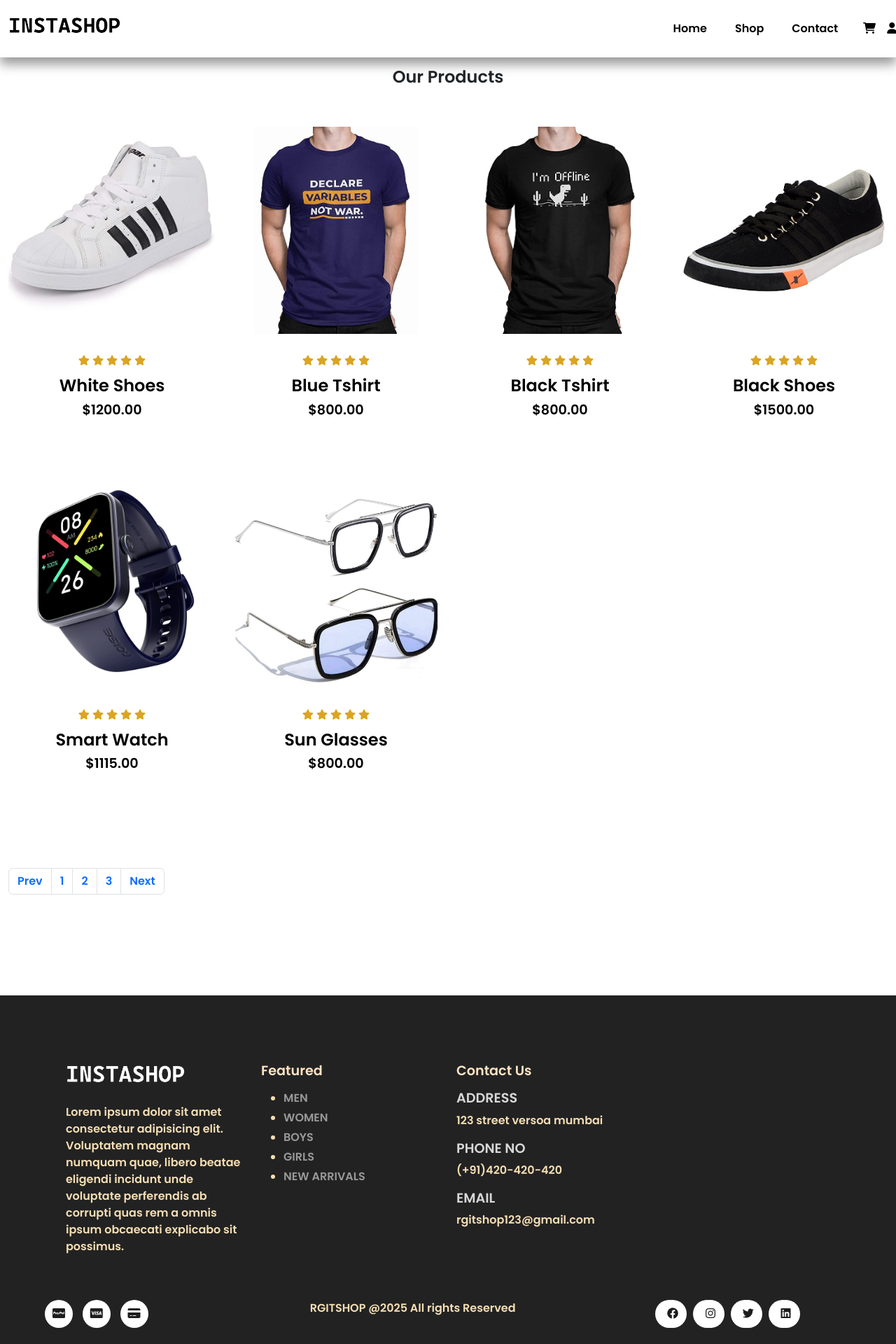
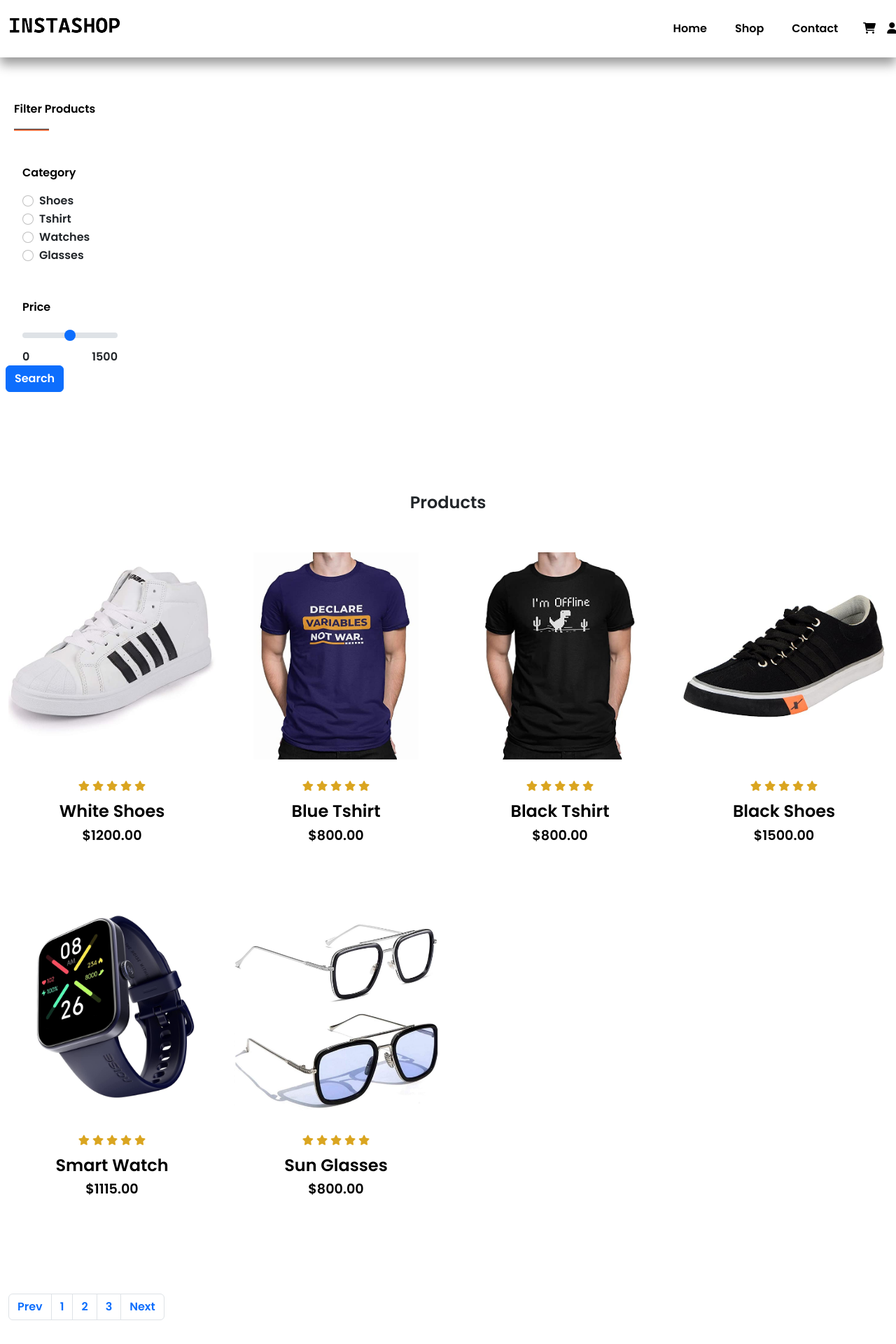
Before and after one commit to onlyysaurabh/ecommerce-webstie, a PHP site: page /shop.php in a window 1280 px wide. Shown: the top 1920 px of the page at 70% size. Run offline with PHP 8.4, Linux system fonts and the light colour scheme; data comes from the database, SQL or seed files in the repository; data that the repository does not hold is empty.

Commit message:
modified:   cart.php 	modified:   shop.php 	modified:   single_product.php

```diff
--- a/cart.php
+++ b/cart.php
@@ -125,7 +125,7 @@ calculateTotalCart();
           <td>
             <form method="POST" action="cart.php">
               <input type="hidden" name="product_id" value="<?php echo $value['product_id']; ?>" />
-              <input type="number" name="product_quantity" value="<?php echo $value['product_quantity']; ?>" />
+              <input type="number" name="product_quantity" min="1" value="<?php echo $value['product_quantity']; ?>" />
               <input type="submit" class="edit-btn" value="edit" name="edit_quantity" />
             </form>
 
--- a/shop.php
+++ b/shop.php
@@ -1,3 +1,25 @@
+<?php
+
+include('server/connection.php');
+
+if(isset($_POST['search'])){
+
+  $category = $_POST['category'];
+  $price = $_POST['price'];
+
+  $stmt = $conn->prepare("SELECT * FROM products WHERE product_category=? AND product_price<=?");
+  $stmt->bind_param("si", $category, $price);
+  $stmt->execute();
+  $products = $stmt->get_result();
+}else{
+
+  $stmt = $conn->prepare("SELECT * FROM products");
+  $stmt->execute();
+  $products = $stmt->get_result();
+
+}
+
+?>
 
 <!DOCTYPE html>
 <html lang="en">
@@ -8,15 +30,77 @@
     <!--Navbar-->
     <?php $IPATH = $_SERVER["DOCUMENT_ROOT"]."/assets/"; include($IPATH."navbar.html"); ?>
 
-    <!--featured-->
-    <section id="featured" class="my-5 pb-5">
+    <section id="search" class="col-3 my-5 py-5 ms-2">
+      <div class="container mt-5 my-5">
+        <p>Filter Products</p>
+        <hr>
+      </div>
+
+      <form action="shop.php" method="POST">
+        <div class="row mx-auto container">
+          <div class="col-lg-12 cod-md-12 col-sm-12">
+
+            <p>Category</p>
+              <div class="form-check">
+                <input class="form-check-input" value="Shoes" type="radio" name="category" id="category_one">
+                <label  class="form-check-lable" for="flexRadioDefault1">
+                  Shoes
+                </label>
+              </div>
+
+              <div class="form-check">
+                <input class="form-check-input" value="Tshirt" type="radio" name="category" id="category_two">
+                <label  class="form-check-lable" for="flexRadioDefault2">
+                  Tshirt
+                </label>
+              </div>
+
+              <div class="form-check">
+                <input class="form-check-input" value="Watches" type="radio" name="category" id="category_two">
+                <label  class="form-check-lable" for="flexRadioDefault2">
+                  Watches
+                </label>
+              </div>
+
+              <div class="form-check">
+                <input class="form-check-input" value="Glasses" type="radio" name="category" id="category_two">
+                <label  class="form-check-lable" for="flexRadioDefault2">
+                  Glasses
+                </label>
+              </div>
+          </div>
+        </div>
+
+        <div class="row mx-auto container mt-5">
+          <div class="col-lg-12 col-md-12 col-sm-12">
+            <p>Price</p>
+            <input type="range" class="form-range w-50" name="price" min="1" max="1500" value=max id="customRange2">
+            <div class="w-50">
+              <span style="float: left;">0</span>
+              <span style="float: right;">1500</span>
+            </div>
+
+          </div>
+        </div>
+
+        <div>
+          <input type="submit" name="search" value="Search" class="btn btn-primary">
+        </div>
+
+
+      </form>
+    </section>
+
+
+
+
+    <!--Produtcts-->
+    <section id="shop" class="col-12 my-5 pb-5 ms-auto">
       <div class="container text-center mt-5 py-5">
-        <h3>Our Products</hr>
-
+        <h3>Products</hr>
       </div>
       <a href="<?php echo "single_product.php?product_id=".$row['product_id']?>"><div class="row mx-auto">
-      <?php include('server/get_products.php'); ?>
-      <?php while ($row = $get_products->fetch_assoc()){?>
+      <?php while ($row = $products->fetch_assoc()){?>
         <div onclick="window.location.href='single_product.php'" class="product text-center col-lg-3 col-md-4 col-sm-12">
           <a href="<?php echo "single_product.php?product_id=".$row['product_id']?>"><img class="img-fluid mb-3"  src="./assets/imgs/<?php echo $row['product_image' ]; ?>" /></a>
           <div class="stars">
--- a/single_product.php
+++ b/single_product.php
@@ -65,7 +65,7 @@ $product_id = $_GET['product_id'];
           <input type='hidden' name="product_image" value="<?php echo $row['product_image']; ?>"/>
           <input type='hidden' name="product_name" value="<?php echo $row['product_name']; ?>"/>
           <input type='hidden' name="product_price" value="<?php echo $row['product_price']; ?>"/>
-          <input type="number" name="product_quantity" value="1" />
+          <input type="number" name="product_quantity" min="1" value="1" />
           <button class="buy-btn" type="submit" name="add_to_cart">Add To Cart</button>
         </form>
         <h4 class="mt-5 mb-5">Product Details</h4>
```
